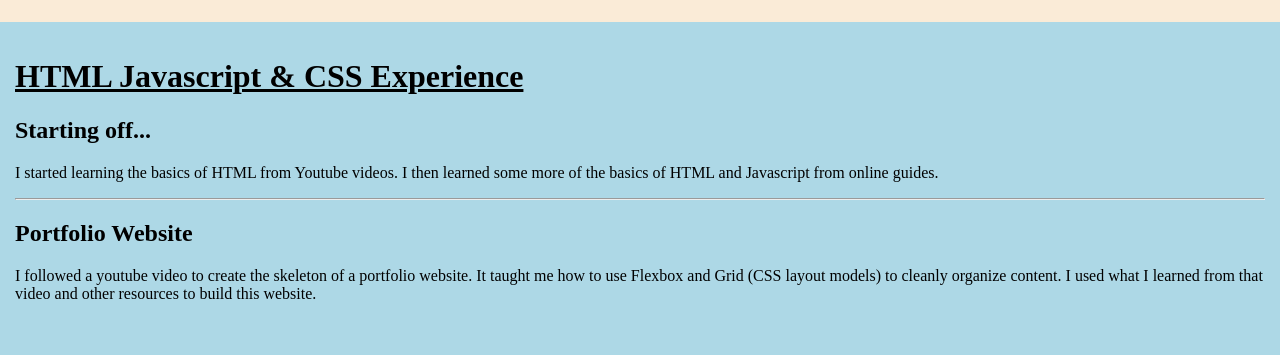
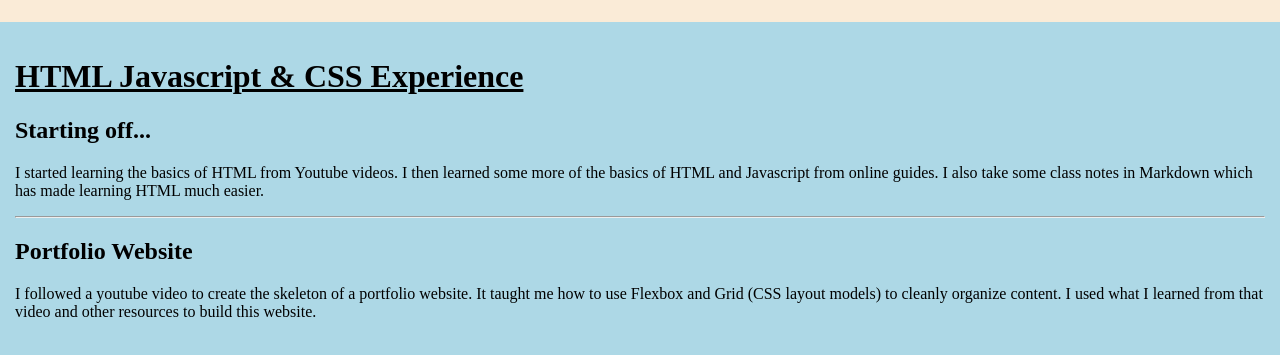
Before and after one commit to bokkisec/JoshuaChungPortfolio, a plain HTML site: page HTML.html in a window 1280 px wide. Shown: the part 77-432 px from the top of the page. Drawn offline with Linux system fonts and the light colour scheme; a web font is replaced by a local one.

Commit message:
Minor edit

```diff
--- a/HTML.html
+++ b/HTML.html
@@ -56,6 +56,7 @@
             <h2>Starting off...</h2>
             <p>
                 I started learning the basics of HTML from Youtube videos. I then learned some more of the basics of HTML and Javascript from online guides.
+                I also take some class notes in Markdown which has made learning HTML much easier.
             </p>
             <hr>
 
```
